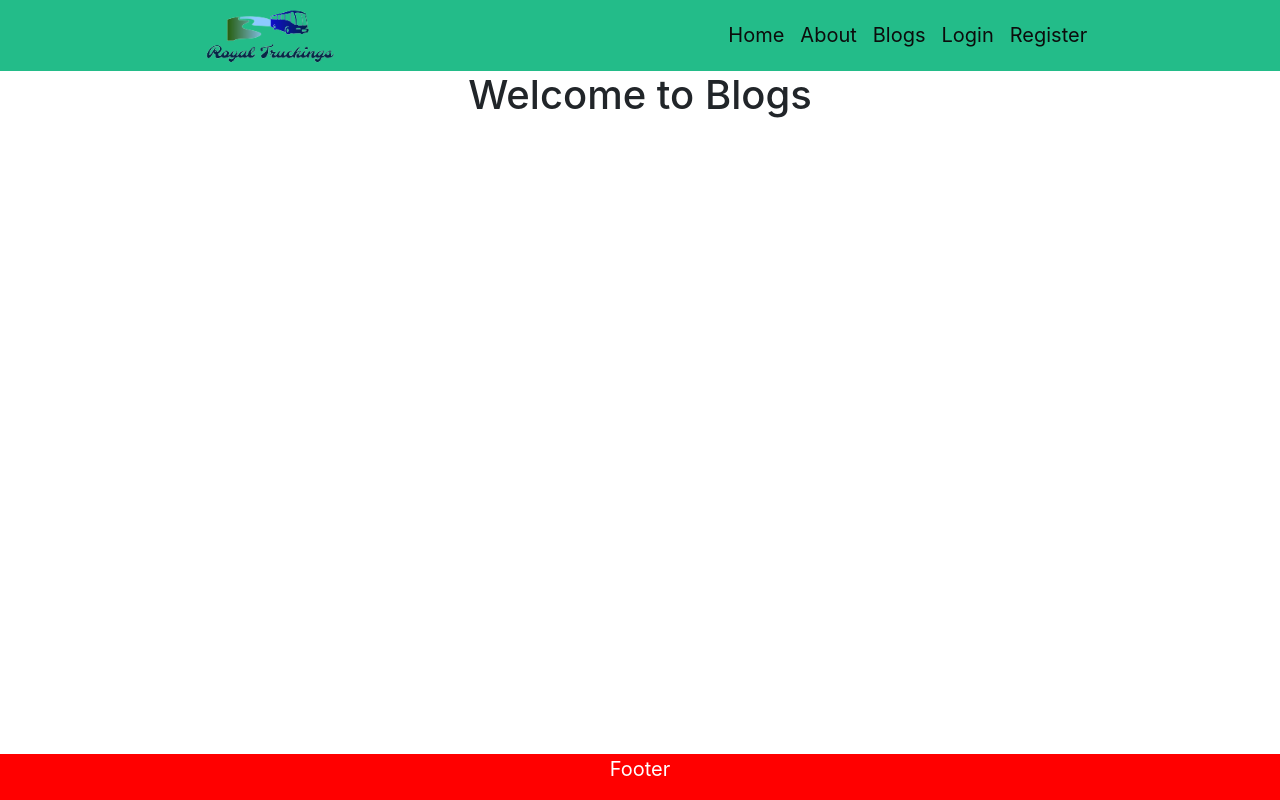
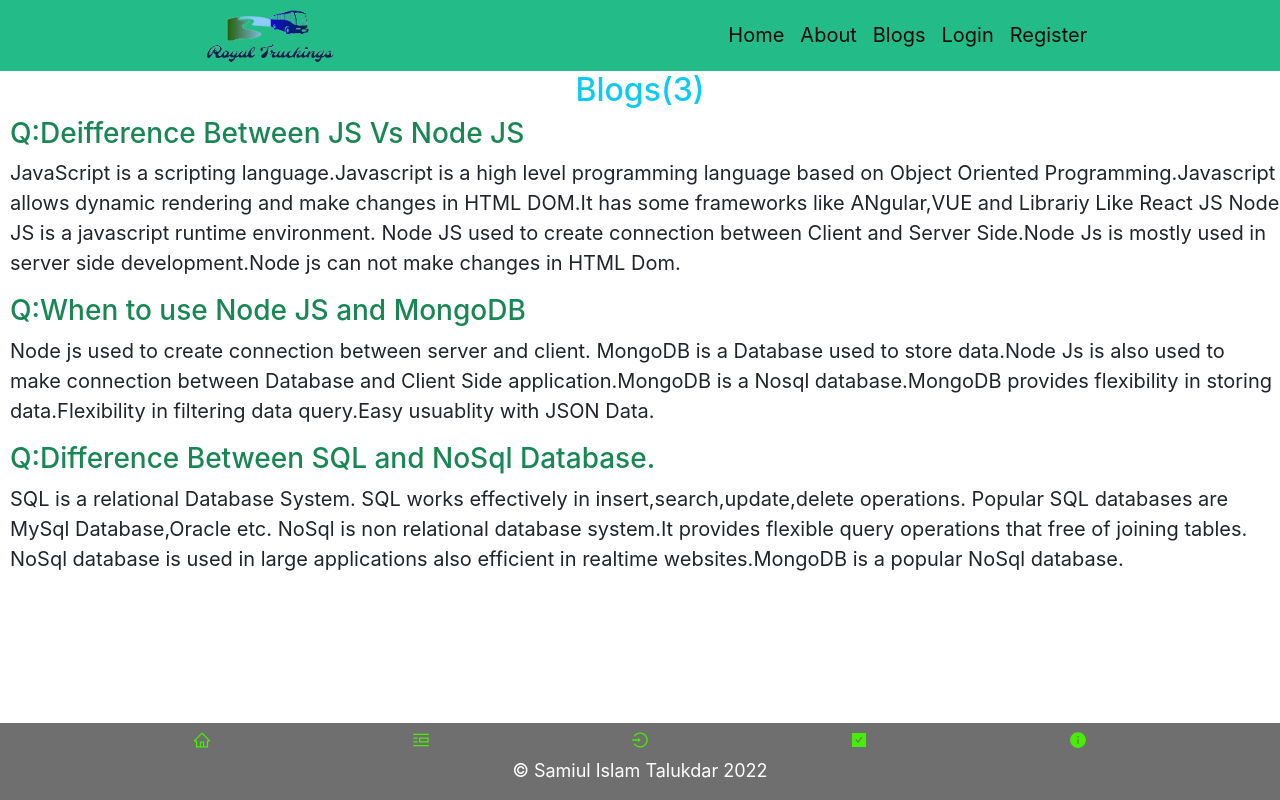
Before and after one commit to samiul-it/royal-truckings-client, a React (Create React App) app: page /blogs in a window 1280 px wide. Built offline with nearby package versions, Linux system fonts and the light colour scheme; no server answers.

Commit message:
Footer and Blog Added

```diff
--- a/src/Pages/Home/About/About.js
+++ b/src/Pages/Home/About/About.js
@@ -1,4 +1,5 @@
 import React from 'react';
+import './About.css';
 
 const About = () => {
     return (
--- a/src/Pages/Home/Blog/Blog.css
+++ b/src/Pages/Home/Blog/Blog.css
@@ -0,0 +1,4 @@
+.blog-container{
+    text-align: left;
+    margin-left: 10px;
+}
--- a/src/Pages/Home/Blog/Blog.js
+++ b/src/Pages/Home/Blog/Blog.js
@@ -1,12 +1,44 @@
-import React from 'react';
-
+import React from "react";
+import './Blog.css';
 
 const Blog = () => {
-    return (
-        <div>
-            <h1>Welcome to Blogs</h1>
-        </div>
-    );
+  return (
+    <div>
+      <h2 className="text-info">Blogs(3)</h2>
+      <div className="blog-container">
+        <h3 className="text-success">Q:Deifference Between JS Vs Node JS</h3>
+        <p>
+          JavaScript is a scripting language.Javascript is a high level
+          programming language based on Object Oriented Programming.Javascript
+          allows dynamic rendering and make changes in HTML DOM.It has some
+          frameworks like ANgular,VUE and Librariy Like React JS Node JS is a
+          javascript runtime environment. Node JS used to create connection
+          between Client and Server Side.Node Js is mostly used in server side
+          development.Node js can not make changes in HTML Dom.
+        </p>
+        <h3 className="text-success">Q:When to use Node JS and MongoDB</h3>
+        <p>
+          Node js used to create connection between server and client. MongoDB
+          is a Database used to store data.Node Js is also used to make
+          connection between Database and Client Side application.MongoDB is a
+          Nosql database.MongoDB provides flexibility in storing
+          data.Flexibility in filtering data query.Easy usuablity with JSON
+          Data.
+        </p>
+        <h3 className="text-success">
+          Q:Difference Between SQL and NoSql Database.
+        </h3>
+        <p>
+          SQL is a relational Database System. SQL works effectively in
+          insert,search,update,delete operations. Popular SQL databases are
+          MySql Database,Oracle etc. NoSql is non relational database system.It
+          provides flexible query operations that free of joining tables. NoSql
+          database is used in large applications also efficient in realtime
+          websites.MongoDB is a popular NoSql database.
+        </p>
+      </div>
+    </div>
+  );
 };
 
 export default Blog;
--- a/src/Pages/Home/Shared/Footer/Footer.css
+++ b/src/Pages/Home/Shared/Footer/Footer.css
@@ -3,7 +3,30 @@
     left: 0;
     bottom: 0;
     width: 100%;
-    background-color: red;
+    background-color: rgba(0, 0, 0, 0.565);
     color: white;
     text-align: center;
 }
+.footer-links {
+    display: flex;
+    justify-content: space-evenly;
+    flex-wrap: wrap;
+    align-items: flex-end;
+    align-content: flex-end;
+}
+
+.footer-links a{
+    font-size: 10px;
+    color: aliceblue;
+}
+.footer-links svg{
+    font-size: 18px;
+    color: rgb(71, 237, 5);
+}
+.footer-links svg:hover {
+
+    color: rgb(237, 183, 5);
+}
+.footer p{
+    font-size: 18px;
+}
--- a/src/Pages/Home/Shared/Footer/Footer.js
+++ b/src/Pages/Home/Shared/Footer/Footer.js
@@ -1,11 +1,38 @@
 import React from 'react';
 import './Footer.css';
+import { Link } from 'react-router-dom';
+import {
+  AiOutlineHome,
+  AiFillInfoCircle,
+  AiOutlinePicRight,
+  AiOutlineLogin,
+  AiFillCheckSquare,
+} from "react-icons/ai";
 
 const Footer = () => {
+  const date = new Date();
+  let year = date.getFullYear();
     return (
       <div>
         <div className="footer">
-          <p>Footer</p>
+          <div className="footer-links">
+            <Link to="/Home">
+              <AiOutlineHome></AiOutlineHome>
+            </Link>
+            <Link to="/blogs">
+              <AiOutlinePicRight></AiOutlinePicRight>
+            </Link>
+            <Link to="/login">
+              <AiOutlineLogin></AiOutlineLogin>
+            </Link>
+            <Link to="/Register">
+              <AiFillCheckSquare></AiFillCheckSquare>
+            </Link>
+            <Link to="/about">
+              <AiFillInfoCircle></AiFillInfoCircle>
+            </Link>
+          </div>
+          <p>&copy; Samiul Islam Talukdar {year}</p>
         </div>
       </div>
     );
```
